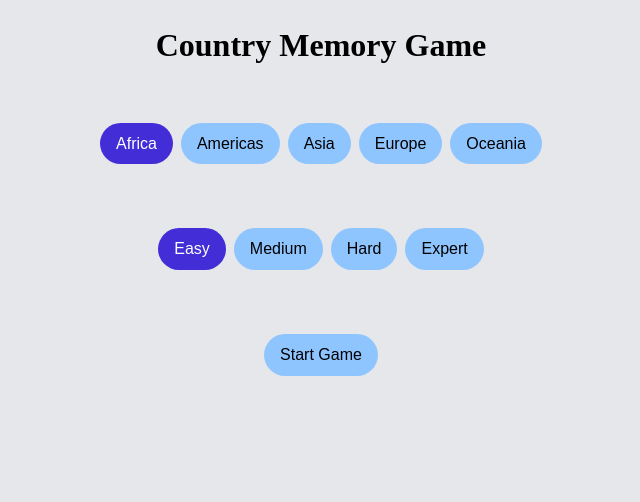
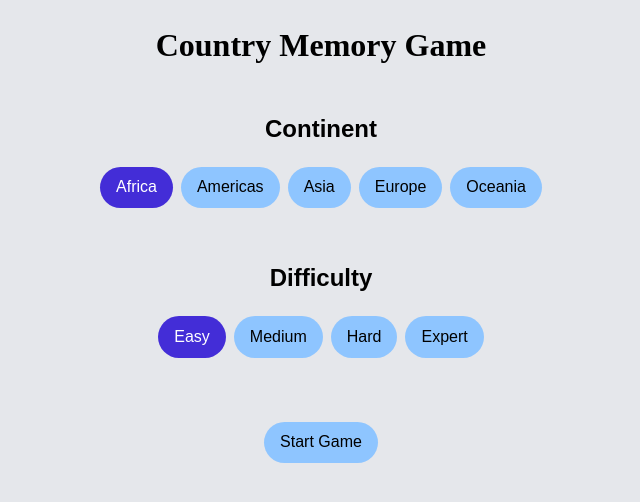
Before and after one commit to gemini-mastiff/memory-card, a React (Vite) app: page / in a window 1280 px wide. Shown: the top 502 px of the page, without its empty margins (319-959 px from the left). Built offline with nearby package versions, Linux system fonts and the light colour scheme; no server answers; a web font is replaced by a local one.

Commit message:
style: add headers to button sections

```diff
--- a/src/components/MainMenu.jsx
+++ b/src/components/MainMenu.jsx
@@ -11,6 +11,8 @@ export default function MainMenu({
   return (
     <>
       <section className="menu container">
+        <div className="button-section">
+          <h2 className="button-header">Continent</h2>
           <div className="button-container">
             <MenuBtn
               name="Africa"
@@ -43,6 +45,9 @@ export default function MainMenu({
               stateValue={continent}
             />
           </div>
+        </div>
+        <div className="button-section">
+          <h2 className="button-header">Difficulty</h2>
           <div className="button-container">
             <MenuBtn
               name="Easy"
@@ -69,6 +74,7 @@ export default function MainMenu({
               stateValue={difficulty}
             />
           </div>
+        </div>
         <div className="start-button-container">
           <MenuBtn
             name="Start Game"
--- a/src/styles/MainMenu.css
+++ b/src/styles/MainMenu.css
@@ -2,6 +2,11 @@
   display: flex;
   justify-content: space-evenly;
   flex-direction: column;
+}
+
+.button-section {
+  text-align: center;
+  margin-bottom: 2em;
 }
 
 .button-container,
@@ -10,5 +15,8 @@
   justify-content: center;
   flex-wrap: wrap;
   gap: 0.5em;
-  margin: 2em 0;
 }
+
+.start-button-container {
+  margin-top: 2em;
+}
```
Lines whose indentation alone changed are shown as unchanged.
